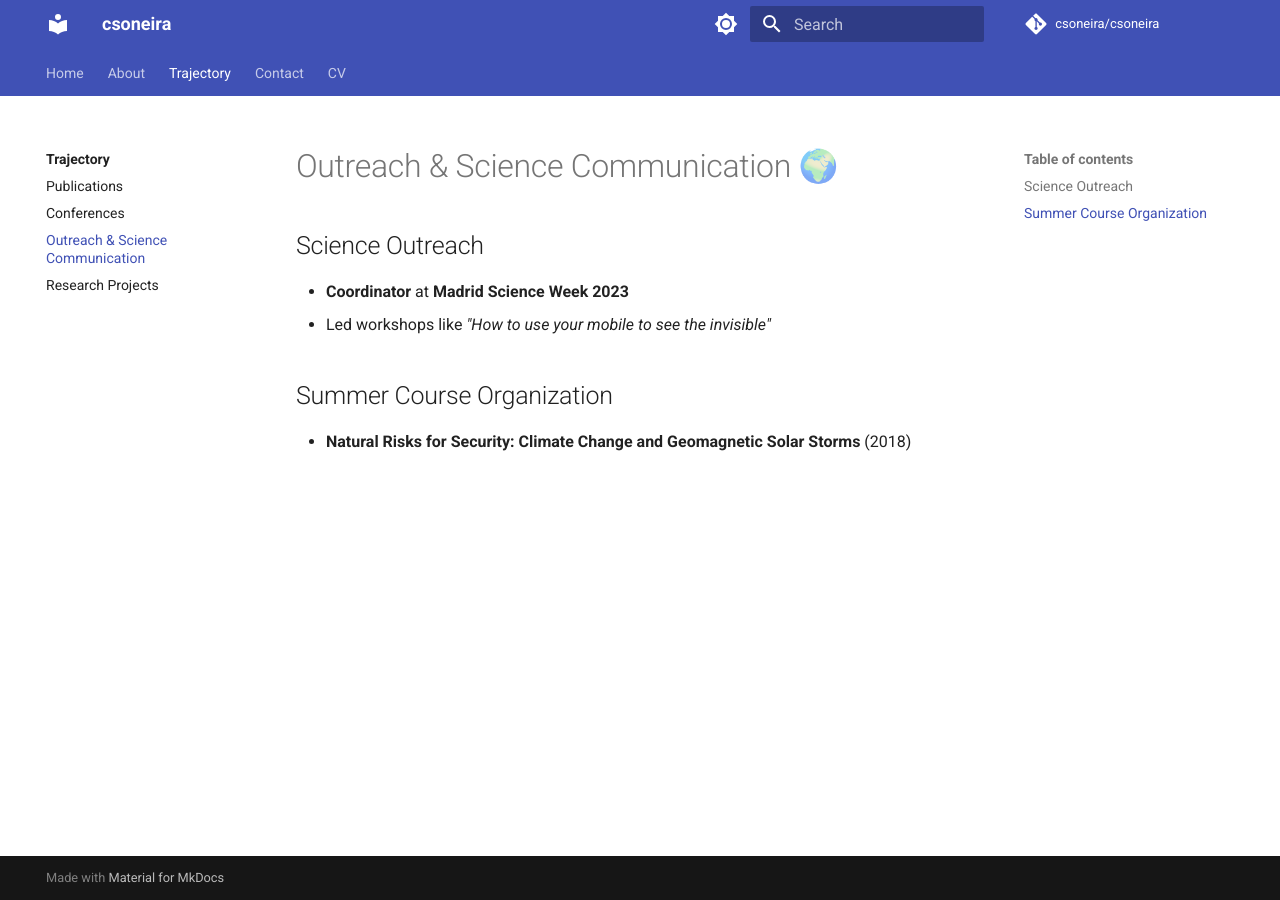
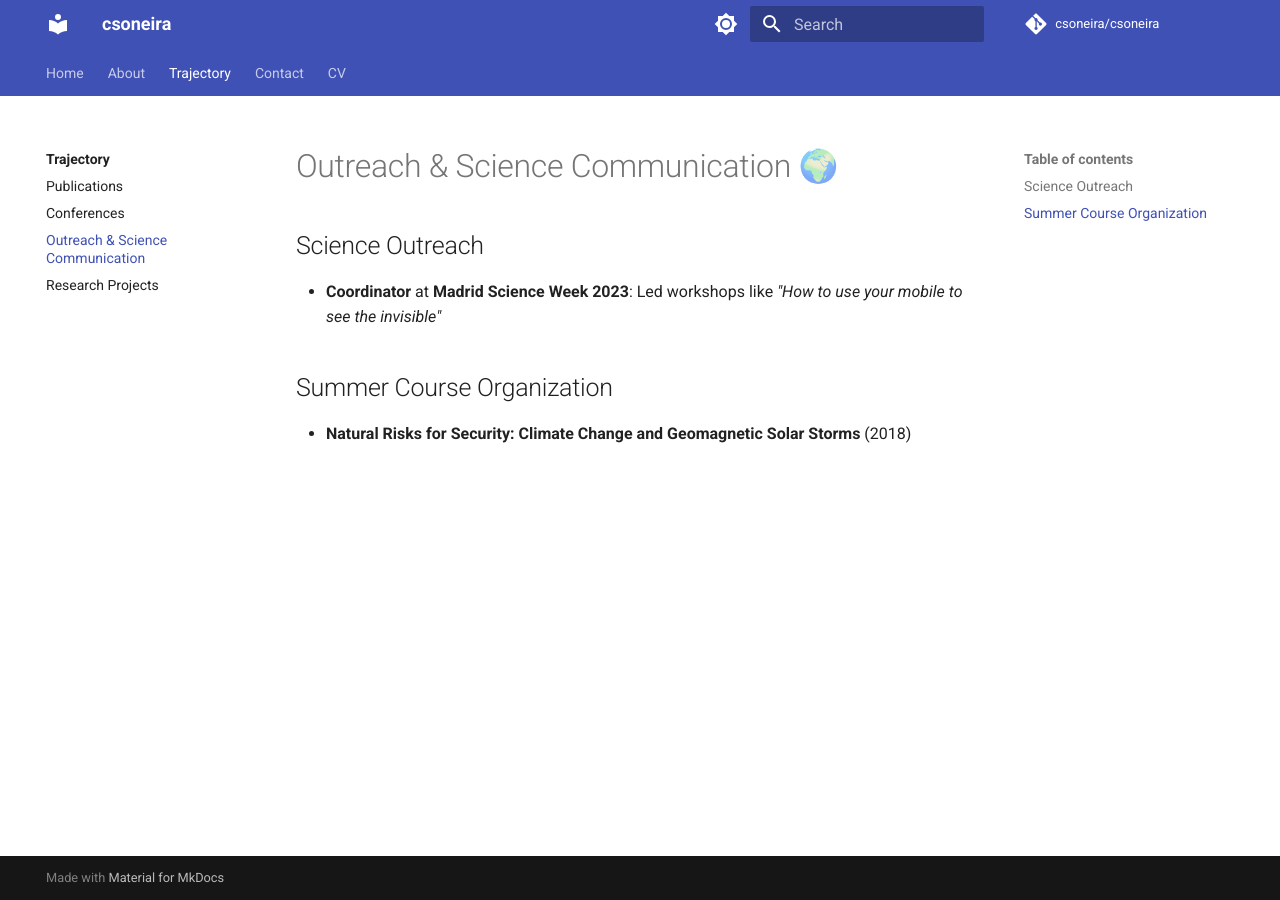
Before and after one commit to csoneira/csoneira, an MkDocs documentation site: the page built from docs/trajectory/outreach.md, in a window 1280 px wide. Built offline with MkDocs 1.6.1 and Material for MkDocs 9.7.7, drawn with Linux system fonts in a browser that asks for light colours; comment, search, counter and statistics services are not loaded.

```diff
--- a/docs/trajectory/outreach.md
+++ b/docs/trajectory/outreach.md
@@ -1,8 +1,7 @@
 # Outreach & Science Communication 🌍
 
 ## Science Outreach
-- **Coordinator** at **Madrid Science Week 2023**
-  - Led workshops like *"How to use your mobile to see the invisible"*
+- **Coordinator** at **Madrid Science Week 2023**: Led workshops like *"How to use your mobile to see the invisible"*
 
 ## Summer Course Organization
 - **Natural Risks for Security: Climate Change and Geomagnetic Solar Storms** (2018)
```
